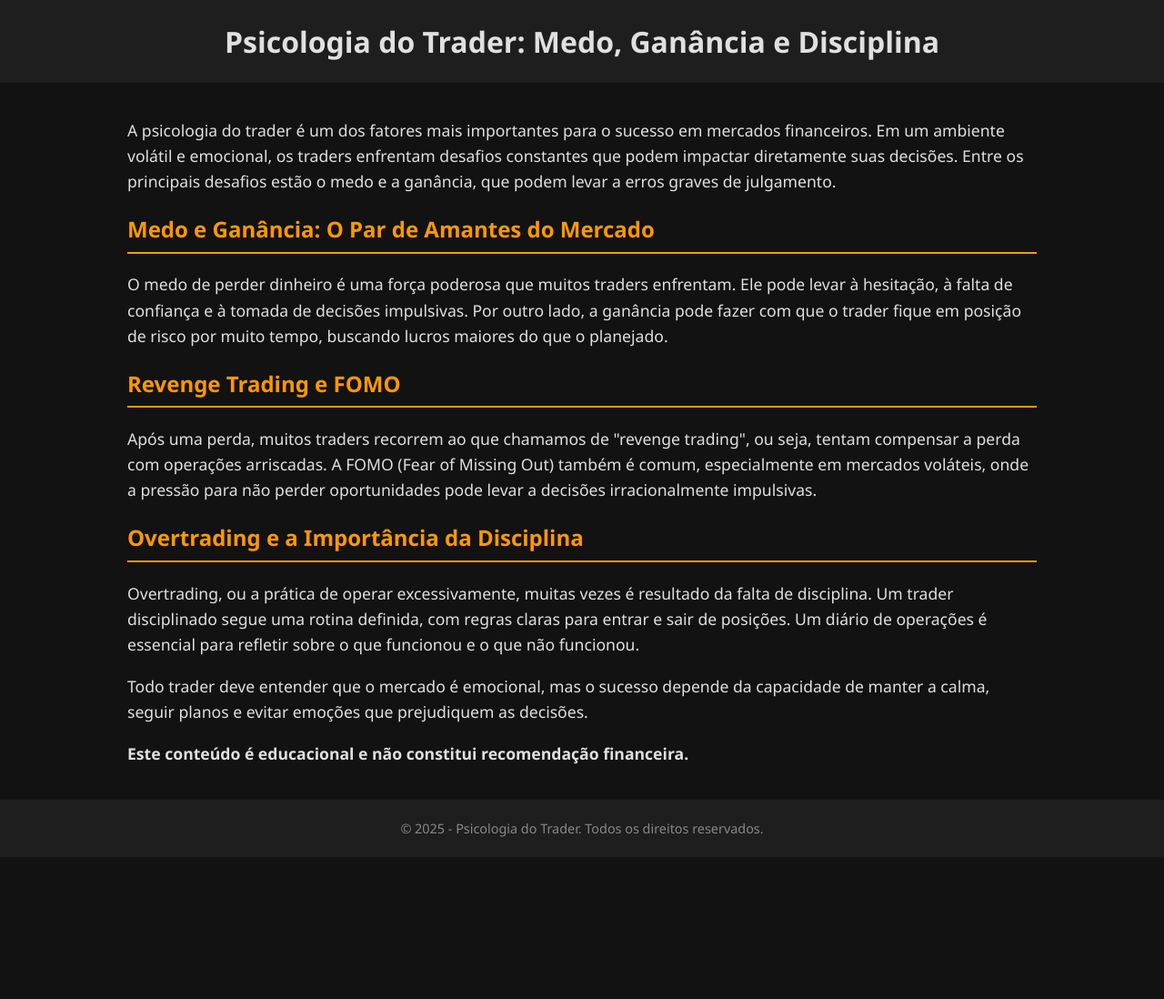
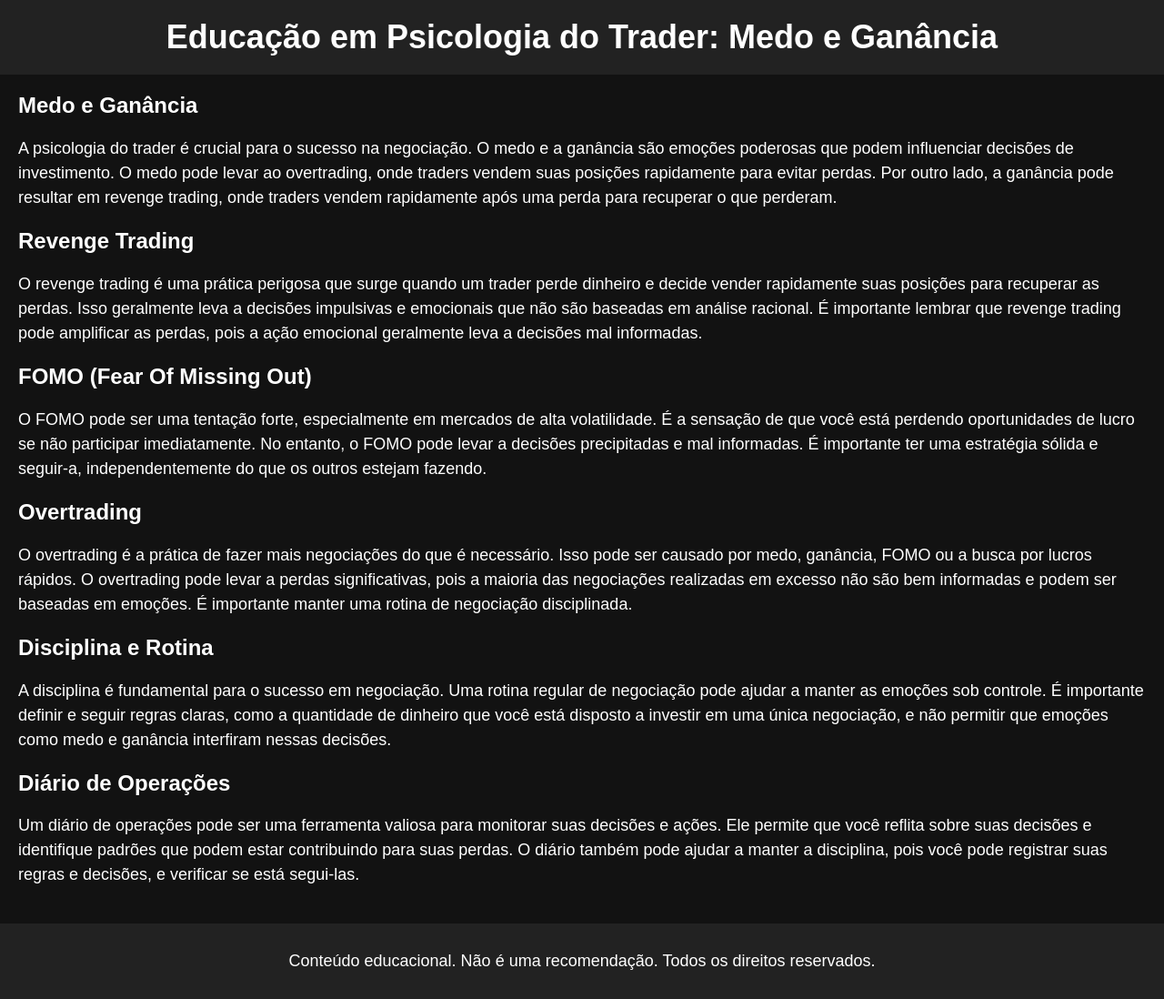
Before and after one commit to maicontsuda/asura, a website: page site/trading/psicologia.html in a window 1280 px wide. Shown: the whole page at 91% size. Before the commit the page ends 942 px from the top, so only its background shows below. Drawn offline with Linux system fonts and the light colour scheme.

Commit message:
site: trading/psicologia.html

```diff
--- a/site/trading/psicologia.html
+++ b/site/trading/psicologia.html
@@ -1,76 +1,80 @@
-<!DOCTYPE html>
+<!doctype html>
 <html lang="pt-BR">
 <head>
     <meta charset="UTF-8">
-    <title>Psicologia do Trader: Medo, Ganância e Disciplina</title>
+    <title>Educação em Psicologia do Trader: Medo e Ganância</title>
     <style>
         body {
+            background-color: #121212;
+            color: #ffffff;
+            font-family: Arial, sans-serif;
             margin: 0;
-            font-family: 'Segoe UI', Tahoma, Geneva, Verdana, sans-serif;
-            background-color: #121212;
-            color: #e0e0e0;
-            line-height: 1.6;
+            padding: 0;
+            overflow-x: hidden;
         }
         header {
-            background-color: #1e1e1e;
+            background-color: #222222;
             padding: 20px;
             text-align: center;
         }
         h1 {
+            font-size: 36px;
             margin: 0;
-            font-size: 2em;
+        }
+        main {
+            padding: 20px;
         }
         section {
-            padding: 20px;
-            max-width: 1000px;
-            margin: auto;
+            margin-bottom: 20px;
         }
         h2 {
-            color: #ff9800;
-            border-bottom: 2px solid #ff9800;
-            padding-bottom: 5px;
+            font-size: 24px;
+            margin-top: 0;
         }
         p {
-            font-size: 1.1em;
+            font-size: 18px;
+            line-height: 1.5;
         }
         footer {
+            background-color: #222222;
+            color: #ffffff;
             text-align: center;
-            padding: 20px;
-            background-color: #1e1e1e;
-            color: #888;
-            font-size: 0.9em;
-        }
-        a {
-            color: #ff9800;
-            text-decoration: none;
-        }
-        a:hover {
-            text-decoration: underline;
+            padding: 10px 0;
         }
     </style>
 </head>
 <body>
     <header>
-        <h1>Psicologia do Trader: Medo, Ganância e Disciplina</h1>
+        <h1>Educação em Psicologia do Trader: Medo e Ganância</h1>
     </header>
-    <section>
-        <p>A psicologia do trader é um dos fatores mais importantes para o sucesso em mercados financeiros. Em um ambiente volátil e emocional, os traders enfrentam desafios constantes que podem impactar diretamente suas decisões. Entre os principais desafios estão o medo e a ganância, que podem levar a erros graves de julgamento.</p>
-
-        <h2>Medo e Ganância: O Par de Amantes do Mercado</h2>
-        <p>O medo de perder dinheiro é uma força poderosa que muitos traders enfrentam. Ele pode levar à hesitação, à falta de confiança e à tomada de decisões impulsivas. Por outro lado, a ganância pode fazer com que o trader fique em posição de risco por muito tempo, buscando lucros maiores do que o planejado.</p>
-
-        <h2>Revenge Trading e FOMO</h2>
-        <p>Após uma perda, muitos traders recorrem ao que chamamos de "revenge trading", ou seja, tentam compensar a perda com operações arriscadas. A FOMO (Fear of Missing Out) também é comum, especialmente em mercados voláteis, onde a pressão para não perder oportunidades pode levar a decisões irracionalmente impulsivas.</p>
-
-        <h2>Overtrading e a Importância da Disciplina</h2>
-        <p>Overtrading, ou a prática de operar excessivamente, muitas vezes é resultado da falta de disciplina. Um trader disciplinado segue uma rotina definida, com regras claras para entrar e sair de posições. Um diário de operações é essencial para refletir sobre o que funcionou e o que não funcionou.</p>
-
-        <p>Todo trader deve entender que o mercado é emocional, mas o sucesso depende da capacidade de manter a calma, seguir planos e evitar emoções que prejudiquem as decisões.</p>
-
-        <p><strong>Este conteúdo é educacional e não constitui recomendação financeira.</strong></p>
-    </section>
+    <main>
+        <section>
+            <h2>Medo e Ganância</h2>
+            <p>A psicologia do trader é crucial para o sucesso na negociação. O medo e a ganância são emoções poderosas que podem influenciar decisões de investimento. O medo pode levar ao overtrading, onde traders vendem suas posições rapidamente para evitar perdas. Por outro lado, a ganância pode resultar em revenge trading, onde traders vendem rapidamente após uma perda para recuperar o que perderam.</p>
+        </section>
+        <section>
+            <h2>Revenge Trading</h2>
+            <p>O revenge trading é uma prática perigosa que surge quando um trader perde dinheiro e decide vender rapidamente suas posições para recuperar as perdas. Isso geralmente leva a decisões impulsivas e emocionais que não são baseadas em análise racional. É importante lembrar que revenge trading pode amplificar as perdas, pois a ação emocional geralmente leva a decisões mal informadas.</p>
+        </section>
+        <section>
+            <h2>FOMO (Fear Of Missing Out)</h2>
+            <p>O FOMO pode ser uma tentação forte, especialmente em mercados de alta volatilidade. É a sensação de que você está perdendo oportunidades de lucro se não participar imediatamente. No entanto, o FOMO pode levar a decisões precipitadas e mal informadas. É importante ter uma estratégia sólida e seguir-a, independentemente do que os outros estejam fazendo.</p>
+        </section>
+        <section>
+            <h2>Overtrading</h2>
+            <p>O overtrading é a prática de fazer mais negociações do que é necessário. Isso pode ser causado por medo, ganância, FOMO ou a busca por lucros rápidos. O overtrading pode levar a perdas significativas, pois a maioria das negociações realizadas em excesso não são bem informadas e podem ser baseadas em emoções. É importante manter uma rotina de negociação disciplinada.</p>
+        </section>
+        <section>
+            <h2>Disciplina e Rotina</h2>
+            <p>A disciplina é fundamental para o sucesso em negociação. Uma rotina regular de negociação pode ajudar a manter as emoções sob controle. É importante definir e seguir regras claras, como a quantidade de dinheiro que você está disposto a investir em uma única negociação, e não permitir que emoções como medo e ganância interfiram nessas decisões.</p>
+        </section>
+        <section>
+            <h2>Diário de Operações</h2>
+            <p>Um diário de operações pode ser uma ferramenta valiosa para monitorar suas decisões e ações. Ele permite que você reflita sobre suas decisões e identifique padrões que podem estar contribuindo para suas perdas. O diário também pode ajudar a manter a disciplina, pois você pode registrar suas regras e decisões, e verificar se está segui-las.</p>
+        </section>
+    </main>
     <footer>
-        &copy; 2025 - Psicologia do Trader. Todos os direitos reservados.
+        <p>Conteúdo educacional. Não é uma recomendação. Todos os direitos reservados.</p>
     </footer>
 </body>
 </html>
```
